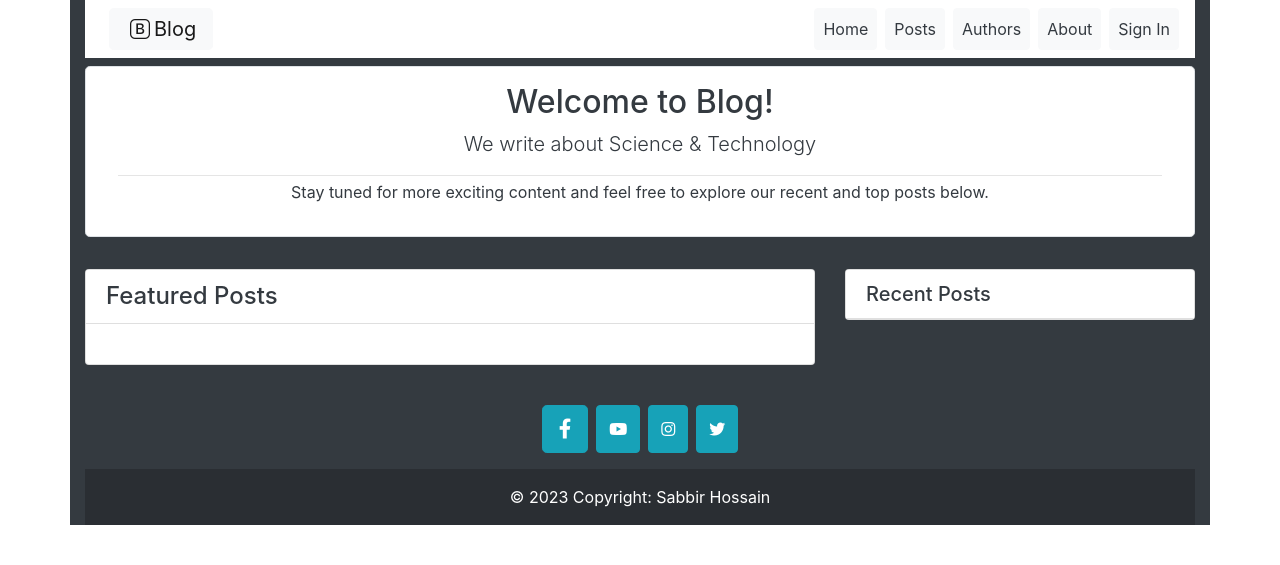
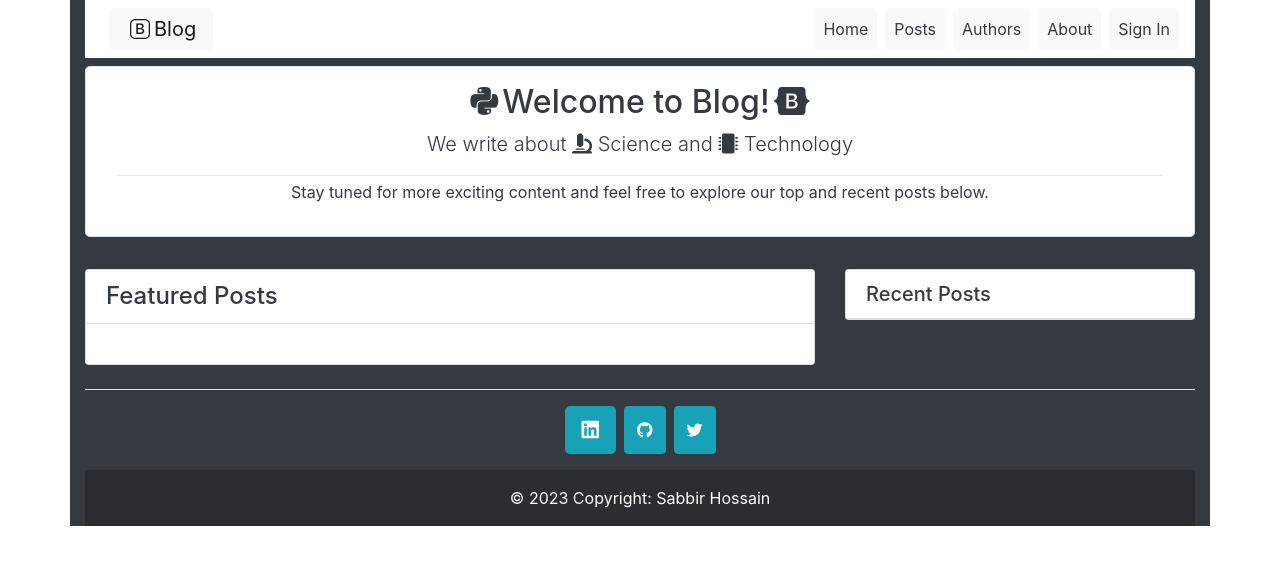
Before and after one commit to Sabbir1039/Blog-with-Django-Bootstrap, a Django app: page / in a window 1280 px wide. Shown: the top 565 px of the page. Run offline with Django 4.2, Linux system fonts and the light colour scheme; data that the repository does not hold is empty.

Commit message:
some fontawsome icons modified

```diff
--- a/blog_app/templates/blog_app/footer.html
+++ b/blog_app/templates/blog_app/footer.html
@@ -1,18 +1,15 @@
 <!-- Remove the container if you want to extend the Footer to full width. -->
-<div>
+<div class="border-top">
     <footer class="text-center text-lg-start bg-dark">
       <div class="container d-flex justify-content-center py-3">
         <button class="btn btn-info btn-lg btn-floating mx-1">
-          <i class="fab fa-facebook-f"></i>
+          <a class="text-white" href="#"><i class="fab fa-linkedin"></i></a>
         </button>
         <button class="btn btn-info btn-md btn-floating mx-1">
-          <i class="fab fa-youtube"></i>
+          <a class="text-white" href="#"><i class="fab fa-github"></i></a>
         </button>
         <button class="btn btn-info btn-md btn-floating mx-1">
-          <i class="fab fa-instagram"></i>
-        </button>
-        <button class="btn btn-info btn-md btn-floating mx-1">
-          <i class="fab fa-twitter"></i>
+          <a class="text-white" href="#"><i class="fab fa-twitter"></i></a>
         </button>
       </div>
 
--- a/blog_app/templates/blog_app/home.html
+++ b/blog_app/templates/blog_app/home.html
@@ -4,10 +4,10 @@
 <div class="mt-2">
     <!-- Greeting Section -->
     <div id="hero" class="jumbotron py-3 text-center text-dark bg-white mt-1 border">
-        <h2 class="">Welcome to Blog!</h2>
-        <p class="lead">We write about Science & Technology</p>
+        <h2 class=""><i class="fab fa-python mx-1"></i>Welcome to Blog!<i class="fab fa-bootstrap mx-1"></i></h2>
+        <p class="lead">We write about <i class="fas fa-microscope"></i> Science and <i class="fas fa-microchip"></i> Technology</p>
         <hr class="my-1 bg-white">
-        <p>Stay tuned for more exciting content and feel free to explore our recent and top posts below.</p>
+        <p>Stay tuned for more exciting content and feel free to explore our top and recent posts below.</p>
     </div>
 
     <!-- Recent & Top Posts Section -->
```
